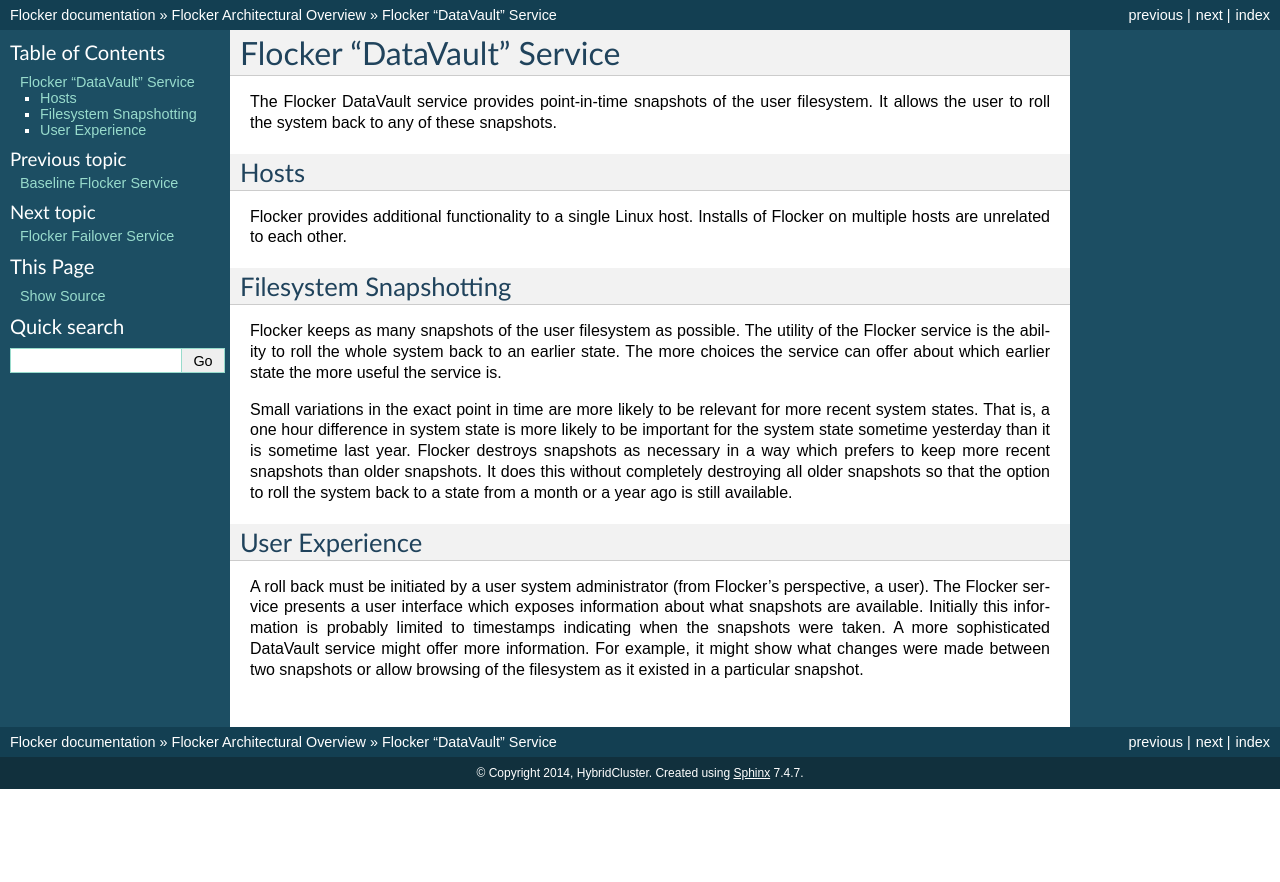
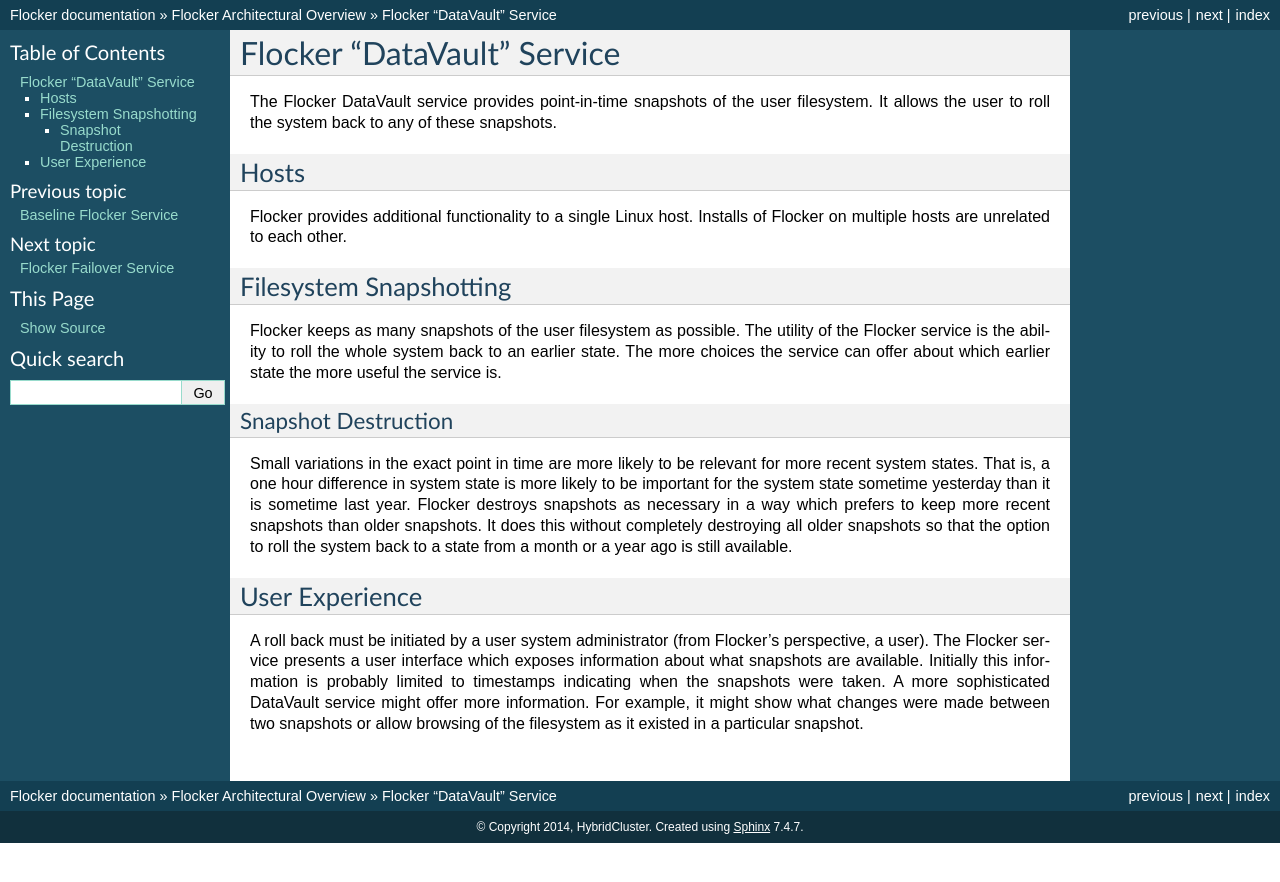
Before and after one commit to ClusterHQ/flocker, a Sphinx documentation site: the page built from docs/architecture/datavault.rst, in a window 1280 px wide. Shown: the top 882 px of the page. Built offline with Sphinx 7.4.7, drawn with Linux system fonts in a browser that asks for light colours.

Commit message:
explicitly split out the snapshot destruction text into a dedicated subsection

```diff
--- a/docs/architecture/common.rst
+++ b/docs/architecture/common.rst
@@ -99,6 +99,10 @@
 Snapshots are taken when there is reason to believe there have been changes to user data.
 They are taken frequently to minimize the chance that any particular change will be lost.
 
+
+Snapshot Destruction
+^^^^^^^^^^^^^^^^^^^^
+
 Snapshots are fast and cheap but they are not free.
 As new snapshots are created it eventually becomes necessary to destroy some older snapshots.
 Decisions about which snapshots to destroy need to take into considerations of the replication system described below.
--- a/docs/architecture/datavault.rst
+++ b/docs/architecture/datavault.rst
@@ -19,6 +19,10 @@
 The utility of the Flocker service is the ability to roll the whole system back to an earlier state.
 The more choices the service can offer about which earlier state the more useful the service is.
 
+
+Snapshot Destruction
+^^^^^^^^^^^^^^^^^^^^
+
 Small variations in the exact point in time are more likely to be relevant for more recent system states.
 That is, a one hour difference in system state is more likely to be important for the system state sometime yesterday than it is sometime last year.
 Flocker destroys snapshots as necessary in a way which prefers to keep more recent snapshots than older snapshots.
```
